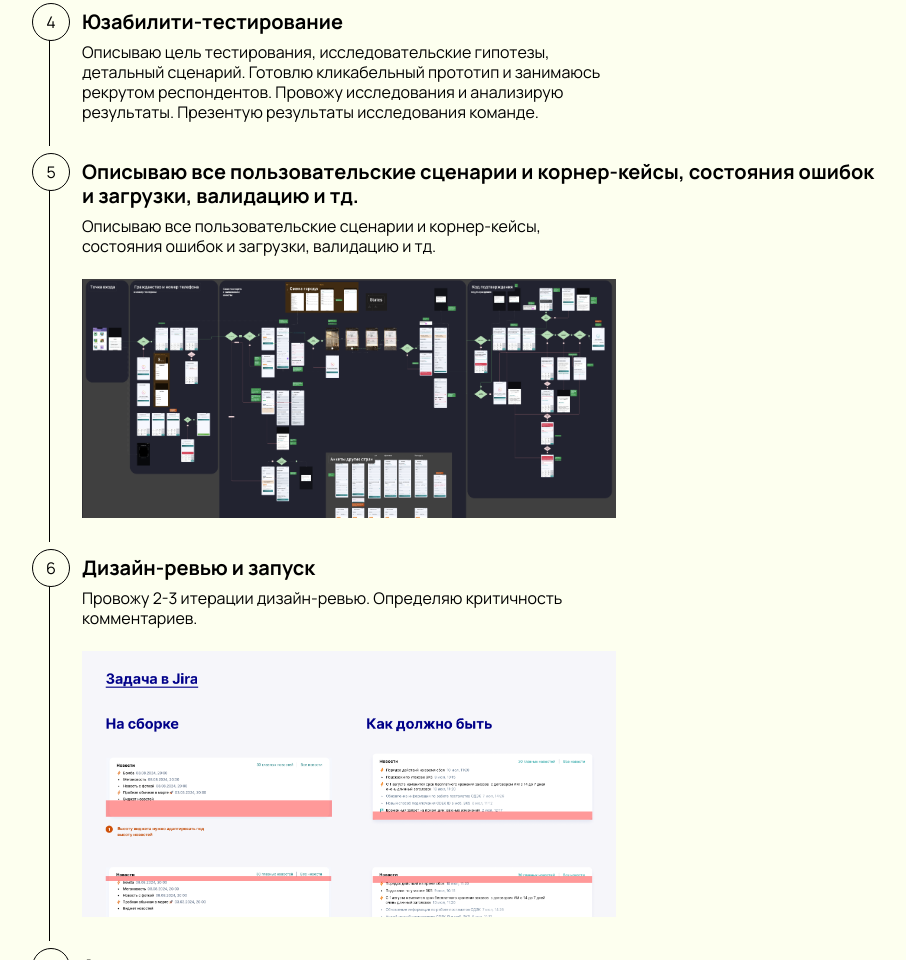
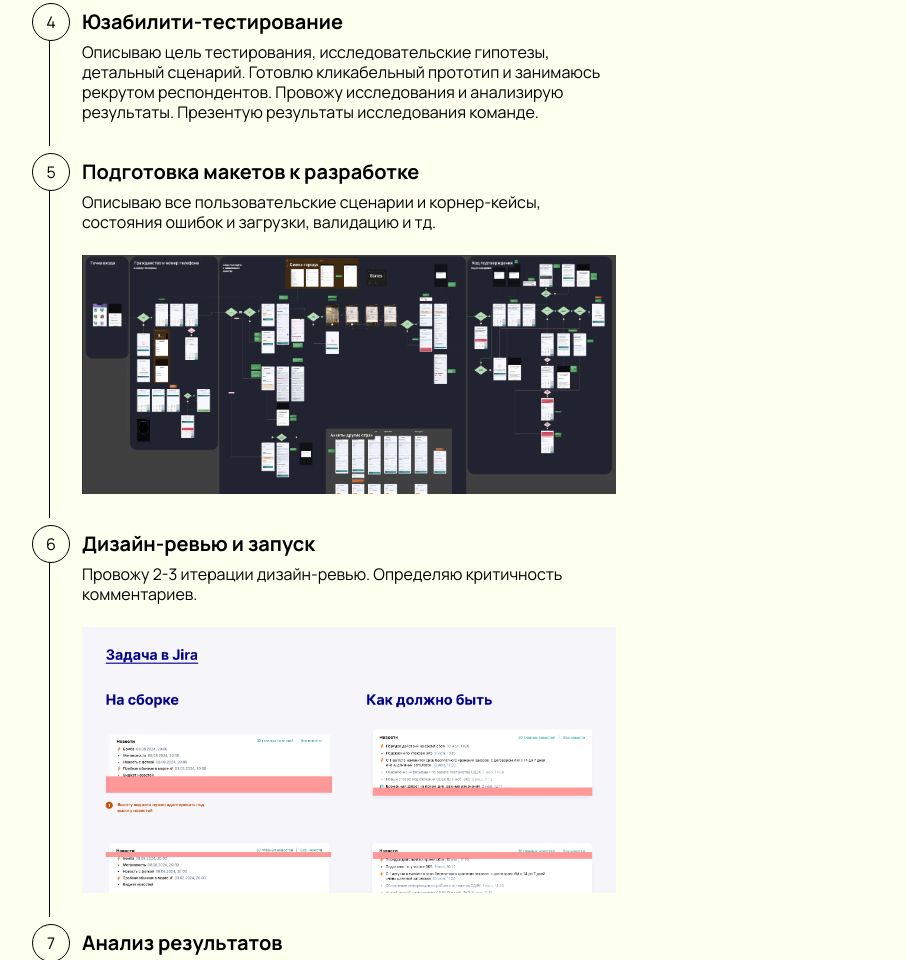
Before and after one commit to springmelody/elvina, a website built with Vite: page index.html in a window 1280 px wide. Shown: the part 5300-6260 px from the top of the page, without its empty margins (48-954 px from the left). Built offline with nearby package versions, Linux system fonts and the light colour scheme.

Commit message:
Fixed 5 step

```diff
--- a/index.html
+++ b/index.html
@@ -428,7 +428,7 @@
             <div class="process__header">
               <div class="process__number">5</div>
               <div class="process__name">
-                Описываю все пользовательские сценарии и корнер-кейсы, состояния ошибок и загрузки, валидацию и тд.
+                Подготовка макетов к разработке
               </div>
             </div>
             <p class="process__text">
```
